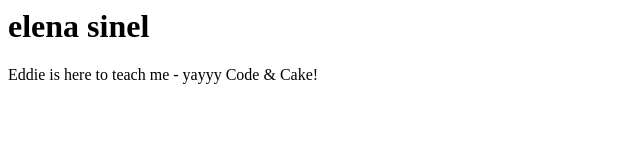
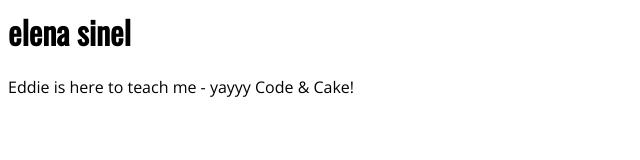
Before and after one commit to elenasinel/elenasinel.github.io, a plain HTML site: page index.html in a window 1280 px wide. Shown: the whole page, without its empty margins (0-640 px from the left). Drawn offline with nearby package versions, Linux system fonts and the light colour scheme.

Commit message:
Update index.html

```diff
--- a/index.html
+++ b/index.html
@@ -1,9 +1,10 @@
 <head>
 
   <link href="https://fonts.googleapis.com/css?family=Open+Sans|Oswald" rel="stylesheet">
+  <link href="style.css" rel="stylesheet">
 </head>
 
 <body>
   <h1>elena sinel</h1>
-  <p>Eddie is here to teach me - yayyy Code & Cake!</p>
+  <p>Eddie is here to teach me - yayyy Code &amp; Cake!</p>
 </body>
```
